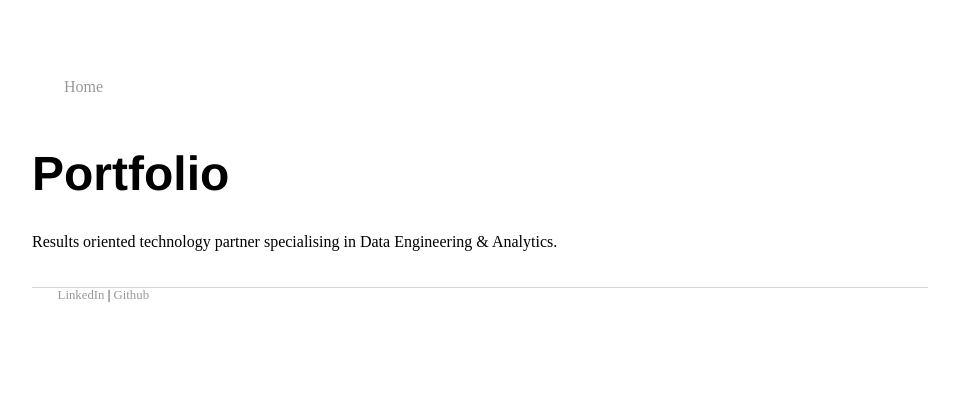
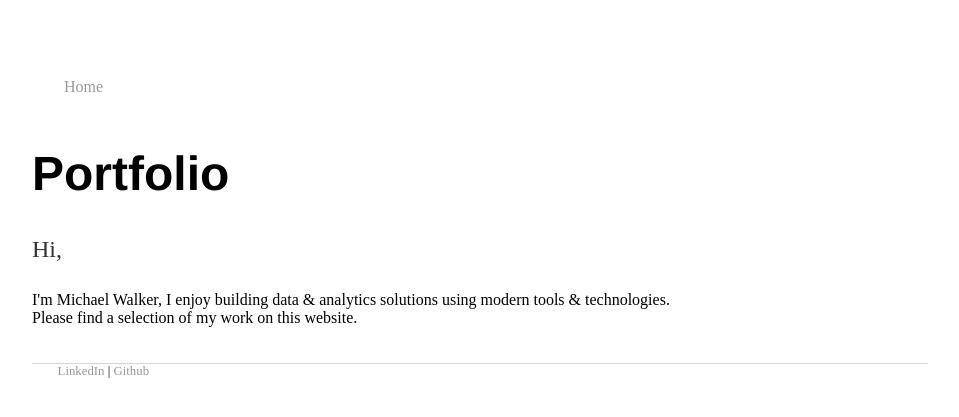
Before and after one commit to mwportfolio/mwportfolio.github.io, a Jekyll site: the page built from index.html, in a window 1280 px wide. Shown: the top 417 px of the page, without its empty margins (160-1119 px from the left). Built offline with Jekyll 4.4.1, drawn with Linux system fonts in a browser that asks for light colours.

Commit message:
Update index.html

```diff
--- a/index.html
+++ b/index.html
@@ -4,7 +4,10 @@ title: Portfolio
 ---
 <div class="blurb">
 	<h1>Portfolio</h1>
-	<div>Results oriented technology partner specialising in Data Engineering & Analytics.</div>
+	<p>Hi,</p>
+	<div>I'm Michael Walker, I enjoy building data & analytics solutions using modern tools & technologies.</div>
+	<div>Please find a selection of my work on this website.</div>
+
 
 
 </div>
```
